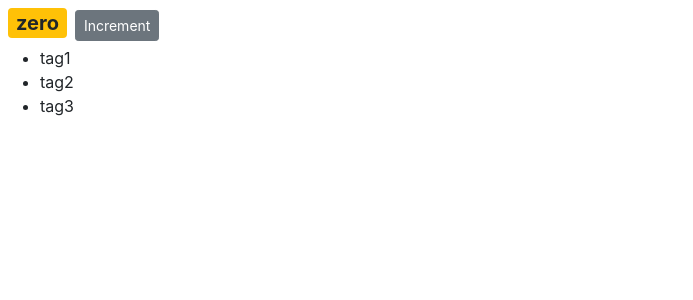
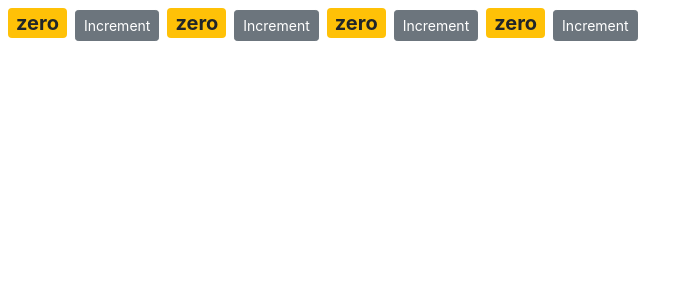
Before and after one commit to nichols20/react-counter-app, a React (Create React App) app: page / in a window 1280 px wide. Shown: the top 300 px of the page, without its empty margins (0-693 px from the left). Built offline with nearby package versions, Linux system fonts and the light colour scheme.

Commit message:
adding additional components

```diff
--- a/src/components/counter.jsx
+++ b/src/components/counter.jsx
@@ -2,8 +2,7 @@
 
 class Counter extends Component {
     state = {
-        count: 0,
-        tags: ['tag1','tag2','tag3']
+        count: 0
     };
 
     styles = {
@@ -19,10 +18,7 @@
           <span style = {this.styles} className= {this.counterClassName()}>
             {this.formatCount()}
           </span>
-          <button className= 'btn btn-secondary btn-sm'>Increment</button>
-          <ul>
-              {this.state.tags.map(tag => <li>{tag}</li>)}
-          </ul>
+          <button  onClick = {this.addCount()}className= 'btn btn-secondary btn-sm'>Increment</button>
         </React.Fragment>
         );
     }
@@ -32,9 +28,15 @@
         return count === 0 ? 'zero' : count;
     }
 
+    addCount(){
+        //const {count} = this.state;
+        //count++
+        console.log('yes')
+    }
+
     counterClassName(){
         let className = 'badge m-2 badge-'
-        className += (this.state.count === 0)? 'warning' : 'primary'
+        className += (this.state.count === 0) ? 'warning' : 'primary'
         return className
     }
 }
--- /dev/null
+++ b/src/components/counters.jsx
@@ -0,0 +1,21 @@
+import React, { Component } from 'react';
+import Counter from './counter';
+
+class Counters extends Component {
+    state = {
+        counters: [
+            {id: 1, value: 0},
+            {id: 2, value: 0},
+            {id: 3, value: 0},
+            {id: 4, value: 0},
+        ]
+     }
+    render() {
+        return (
+         <div>
+            {this.state.counters.map(counter => <Counter key = {counter.id}/>)}
+        </div> );
+    }
+}
+
+export default Counters;
--- a/src/index.js
+++ b/src/index.js
@@ -1,13 +1,13 @@
 import React from 'react';
 import ReactDOM from 'react-dom';
 import './index.css';
-import App from './App';
+//import App from './App';
 import reportWebVitals from './reportWebVitals';
 import 'bootstrap/dist/css/bootstrap.css'
-import Counter from './components/counter';
+import Counters from './components/counters';
 
 ReactDOM.render(
-  <Counter />,
+  <Counters />,
   document.getElementById('root')
 );
 
```
